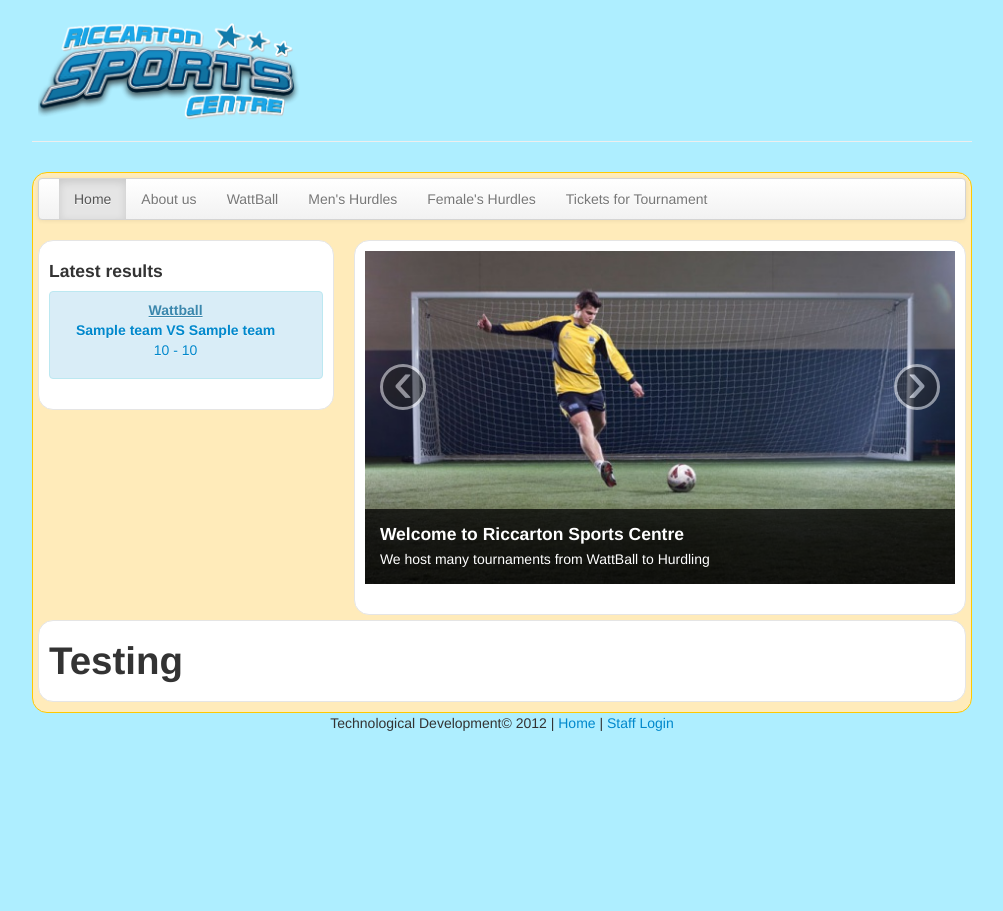
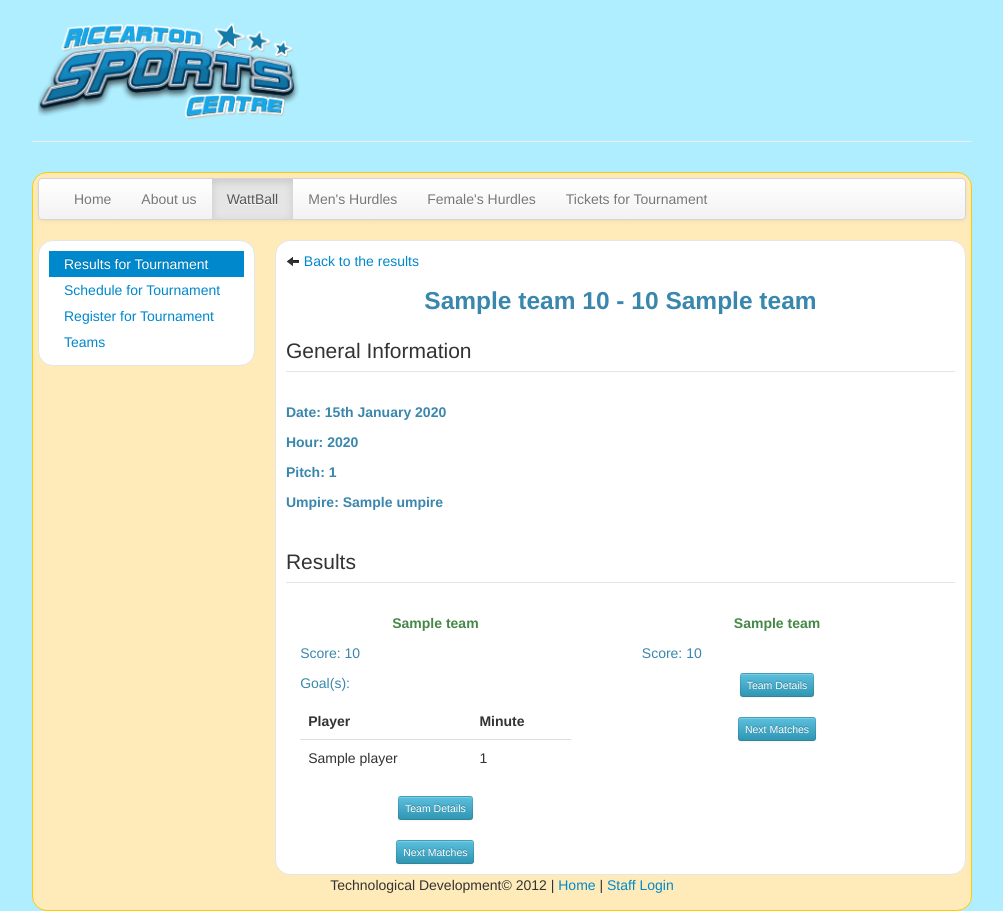
Before and after one commit to afleming1992/thirdyeargroup, a PHP site: page /?result=1 in a window 1280 px wide. Shown: the whole page, without its empty margins (138-1141 px from the left). Before the commit the page ends 731 px from the top, so only its background shows below. Run offline with PHP 8.4, Linux system fonts and the light colour scheme; tables that the repository leaves empty hold one stand-in row (values such as "Sample post"); some libraries are stand-ins or nearby versions.

Commit message:
Visitors can see the details of wattball results

```diff
--- a/controller/controller.php
+++ b/controller/controller.php
@@ -39,13 +39,17 @@ else if(isset($_POST['tournamentId']) && isset($_POST['teamName']) && isset($_PO
 }
 else if(isset ($_GET['adminPage']))
 {
-	$section = "";
+    $section = "";
     $app->loadAdminPage(htmlspecialchars($_GET['adminPage']));
 }
 else if(isset($_GET['page']))
 {
 	$section = "";
 	$app->loadPage(htmlspecialchars($_GET['page']));
+}
+else if(isset($_GET['result']))
+{
+    $app->loadResultPage(htmlspecialchars($_GET['result']));
 }
 else
 	$app->loadHomePage();
--- a/controller/mainController.class.php
+++ b/controller/mainController.class.php
@@ -34,7 +34,7 @@ class MainController
 
             $result = $this->db->query("SELECT * FROM wattball_results r
                                         JOIN wattball_matches m ON r.matchID = m.matchID
-                                        ORDER BY 1 DESC LIMIT 1");
+                                        ORDER BY matchDate DESC LIMIT 1");
 
             $data = $result->fetch();
             if($data != FALSE)
@@ -277,7 +277,7 @@ class MainController
 
                     }
                 }
-                else if($pageName == "wattBall" || $pageName == "wattBallScheduling" || $pageName == "wattBallRegistrationSuccess")
+                else if($pageName == "wattBall" || $pageName == "wattBallScheduling" || $pageName == "wattBallRegistrationSuccess" || $pageName == "teams")
                 {
                     $_SESSION['section'] = "wattball";
                     if($pageName == "wattBallScheduling")
@@ -323,6 +323,10 @@ class MainController
                                 $i++;
                             }
                         }
+                    }
+                    else if($pageName == "teams")
+                    {
+
                     }
 
                     $this->addBasicView();
@@ -404,6 +408,30 @@ class MainController
             require_once 'view/login.php';
             $this->addFooterFile();
 	}
+
+        public function loadResultPage($id)
+        {
+            $_SESSION['section'] = "wattball";
+            $result = $this->db->query("SELECT *,DATE_FORMAT(m.matchDate,'%D %M %Y') AS date FROM wattball_results r
+                                        JOIN wattball_matches m ON r.matchID = m.matchID
+                                        JOIN umpire u ON m.umpire = u.umpireID
+                                        WHERE resultID = $id");
+            $data = $result->fetch();
+            $matchResults = new Result($data['resultID'], new Team($this->db , $data['team1']) , new Team($this->db , $data['team2']) , $data['team1Score'] , $data['team2Score'] , $this->db);
+            $umpire = new Umpire($data['umpireID'], $data['umpireName'], $data['umpireEmail'], null, null, null, null, null, null, null, null, null, null, null, null, null, null);
+            $time = $data['matchTime'];
+            $pitch = $data['pitch'];
+            $matchResults->getTeamsInfo();
+            $matchResults->getGoals();
+            $matchResults->setMatchDate($data['date']);
+
+            $pageName = 'wattBall';
+            $this->addBasicView();
+            require_once 'view/wattBallNav.php';
+            require_once 'view/result.php';
+            require_once 'view/login.php';
+            $this->addFooterFile();
+        }
 
 	/**
 	 * search in the database all tournament and put in an array
--- a/model/Result.class.php
+++ b/model/Result.class.php
@@ -59,18 +59,20 @@ Class Result
         $j = 0;
         while($data = $result->fetch())
         {
-            if($data['team1'] == $this->team1->getTeamId())
+            if($data['teamID'] == $this->team1->getTeamId())
             {
                 $this->team1Goals[$i] = array(
                     "player" => $data['playerName'],
+                    "playerID" => $data['playerID'],
                     "minute" => $data['minute']
                 );
                 $i++;
             }
-            else if($data['team2'] == $this->team2->getTeamId())
+            else if($data['teamID'] == $this->team2->getTeamId())
             {
                 $this->team2Goals[$j] = array(
                     "player" => $data['playerName'],
+                    "playerID" => $data['playerID'],
                     "minute" => $data['minute']
                 );
                 $j++;
@@ -81,6 +83,11 @@ Class Result
 
 
 
+    }
+
+    public function getResultID()
+    {
+        return $this->id;
     }
 
     public function setMatchDate($date)
@@ -112,6 +119,16 @@ Class Result
     {
         return $this->team2Score;
     }
+
+    public function getTeam1Goals()
+    {
+        return $this->team1Goals;
+    }
+
+    public function getTeam2Goals()
+    {
+        return $this->team2Goals;
+    }
 }
 
 ?>
--- a/view/home.php
+++ b/view/home.php
@@ -5,11 +5,11 @@
 			<h4>Latest results</h4>
 
                                     <div class="alert alert-info">
-                                            <div style='font-weight:bold;text-align:center;text-decoration:underline'>Wattball</div>
+                                        <div style='font-weight:bold;text-align:center;text-decoration:underline'><a href="?page=wattBall">Wattball</a></div>
                                             <?php
                                             if($data != FALSE)
                                             {
-                                                echo "<a href='index.php?page=wattBall'>";
+                                                echo "<a href='?result=".$matchResult->getResultID()."'>";
                                                 echo "<div style='font-weight:bold;text-align:center;'>".$matchResult->getTeam1()->getTeamName()." VS ".$matchResult->getTeam2()->getTeamName()."</div>";
                                                 echo "<p style='text-align:center'>".$matchResult->getTeam1Score()." - ".$matchResult->getTeam2Score()."</p>";
                                                 echo "</a>";
--- /dev/null
+++ b/view/result.php
@@ -0,0 +1,92 @@
+<div class='span9 contentbox'>
+
+    <a href="index.php?page=wattBall"><i class="icon-arrow-left"></i> Back to the results</a>
+    <h3 class='text-info center'><?php echo $matchResults->getTeam1()->getTeamName()." ".$matchResults->getTeam1Score()." - ".$matchResults->getTeam2Score()." ".$matchResults->getTeam2()->getTeamName();  ?></h3>
+    <fieldset>
+        <legend>General Information</legend>
+        <h5 class='text-info'><?php echo "Date: ".$matchResults->getMatchDate();  ?></h5>
+        <h5 class='text-info'><?php echo "Hour: ".$time;  ?></h5>
+        <h5 class='text-info'><?php echo "Pitch: ".$pitch;  ?></h5>
+        <h5 class='text-info'><?php echo "Umpire: ".$umpire->getName();  ?></h5>
+    </fieldset>
+    </br>
+    <fieldset>
+        <legend>Results</legend>
+        <div class="span5">
+            <h5 class='text-success center'><?php echo $matchResults->getTeam1()->getTeamName();  ?></h5>
+            <p class='text-info'><?php echo "Score: ".$matchResults->getTeam1Score();  ?></p>
+            <?php
+            if(count($matchResults->getTeam1Goals()) > 0)
+            {?>
+                <p class='text-info'>Goal(s):</p>
+                <table class='table table-hover'>
+                    <thead>
+                        <tr>
+                            <th>Player</th>
+                            <th>Minute</th>
+                        </tr>
+                    </thead>
+                    <tbody>
+                        <?php
+                            for($i=0;$i<count($matchResults->getTeam1Goals());$i++)
+                            {
+                                $goals = $matchResults->getTeam1Goals();
+                                echo "<tr>";
+                                echo "<td>".$goals[$i]['player']."</td>";
+                                echo "<td>".$goals[$i]['minute']."</td>";
+                                echo "</tr>";
+                            }
+                        ?>
+                    </tbody>
+                </table>
+            <?php
+            }
+            ?>
+                <div class="center">
+                    <a href='index.php?team=<?php echo $matchResults->getTeam1()->getTeamID(); ?>' role='button' class='btn btn-mini btn-info center'>Team Details</a>
+                    </br></br>
+                    <a href='index.php?nextmatches=<?php echo $matchResults->getTeam1()->getTeamID(); ?>' role='button' class='btn btn-mini btn-info center'>Next Matches</a>
+                </div>
+
+        </div>
+        <div class="span1"></div>
+        <div class="span5">
+            <h5 class='text-success center'><?php echo $matchResults->getTeam2()->getTeamName();  ?></h5>
+            <p class='text-info'><?php echo "Score: ".$matchResults->getTeam2Score();  ?></p>
+            <?php
+            if(count($matchResults->getTeam2Goals()) > 0)
+            {?>
+                <p class='text-info'>Goal(s):</p>
+                <table class='table table-hover'>
+                    <thead>
+                        <tr>
+                            <th>Player</th>
+                            <th>Minute</th>
+                        </tr>
+                    </thead>
+                    <tbody>
+                        <?php
+                            for($i=0;$i<count($matchResults->getTeam2Goals());$i++)
+                            {
+                                $goals = $matchResults->getTeam2Goals();
+                                echo "<tr>";
+                                echo "<td>".$goals[$i]['player']."</td>";
+                                echo "<td>".$goals[$i]['minute']."</td>";
+                                echo "</tr>";
+                            }
+                        ?>
+                    </tbody>
+                </table>
+            <?php
+            }
+            ?>
+                <div class="center">
+                    <a href='index.php?team=<?php echo $matchResults->getTeam1()->getTeamID(); ?>' role='button' class='btn btn-mini btn-info center'>Team Details</a>
+                    </br></br>
+                    <a href='index.php?nextmatches=<?php echo $matchResults->getTeam1()->getTeamID(); ?>' role='button' class='btn btn-mini btn-info center'>Next Matches</a>
+                </div>
+        </div>
+
+    </fieldset>
+
+</div>
--- a/view/wattBallNav.php
+++ b/view/wattBallNav.php
@@ -10,5 +10,8 @@
           <li <?php if($pageName == 'wattBallRegistration'){ echo "class='active'";}  ?>>
                   <a href="?page=wattBallRegistration">Register for Tournament</a>
           </li>
+          <li <?php if($pageName == 'teams'){ echo "class='active'";}  ?>>
+                  <a href="?page=teams">Teams</a>
+          </li>
         </ul>
     </div>
```
Also changed, not shown: include/resultDetails.php (added, +12 -0 lines), view/wattBall.php (+9 -10 lines).
